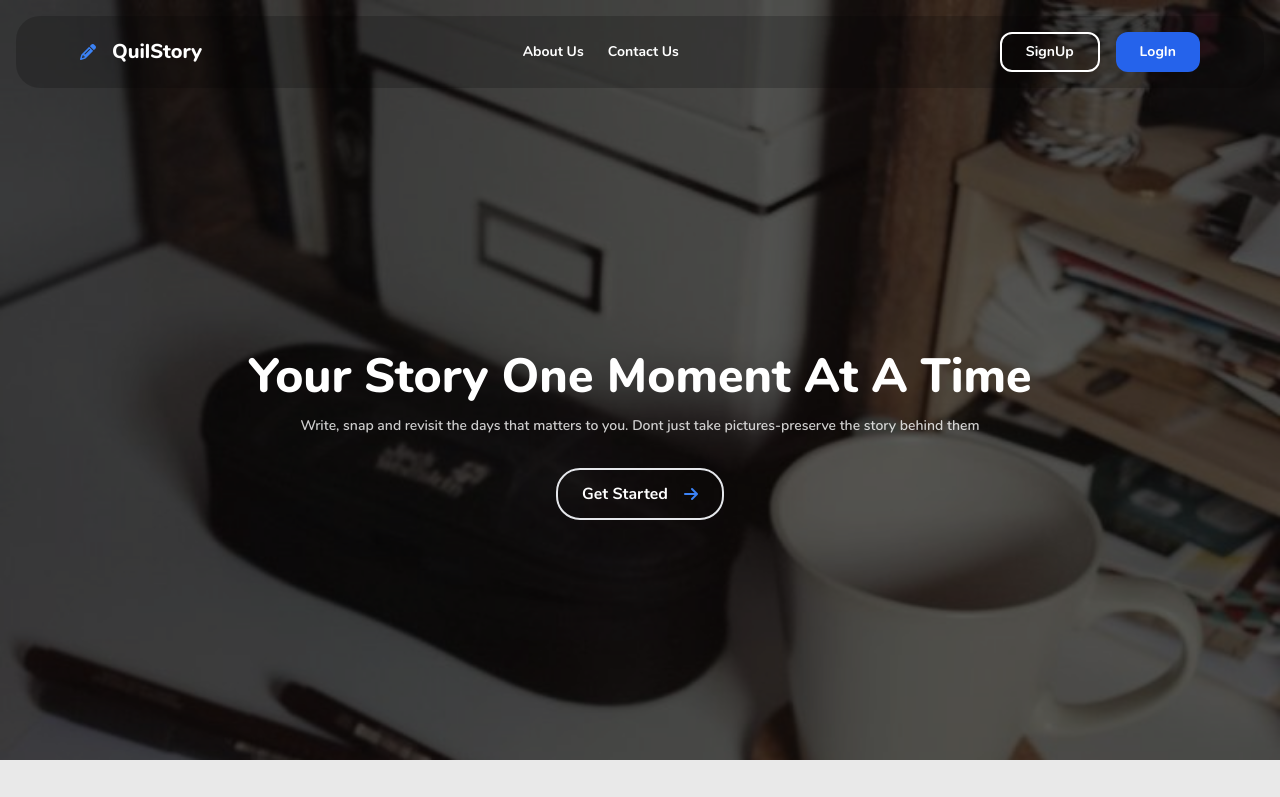
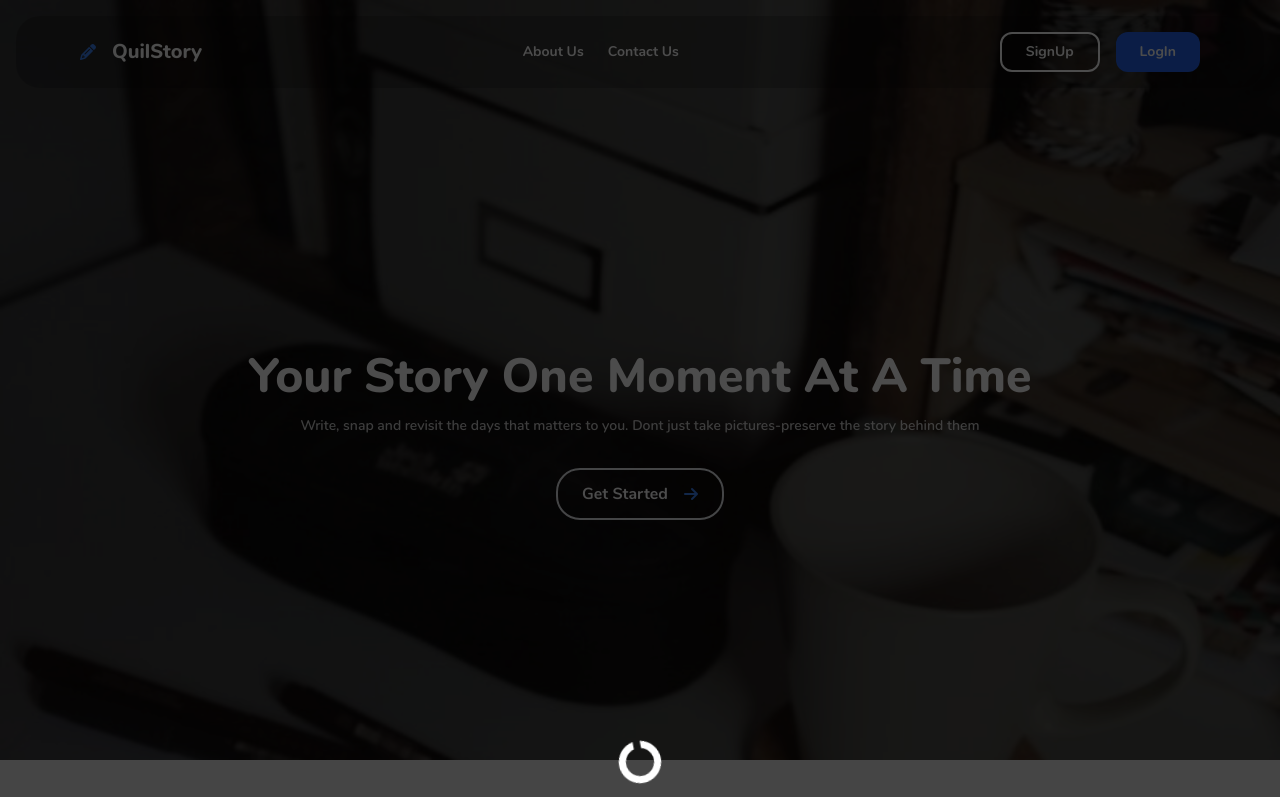
Before and after one commit to overcomer-v/quilstory, a React (Vite) app: page / in a window 1280 px wide. Shown: the top 797 px of the page. Built offline with nearby package versions, Linux system fonts and the light colour scheme.

Commit message:
Fix Supabase google O  authentication error

```diff
--- a/src/contexts/AuthContext.jsx
+++ b/src/contexts/AuthContext.jsx
@@ -31,7 +31,7 @@ export function AuthContextProvider({ children }) {
           setUserName(data[0].username);
         });
         }}
-        alert(user);
+        alert(data.session,user);
       setLoading(false);
     });
 
@@ -56,7 +56,8 @@ export function AuthContextProvider({ children }) {
           setUserName(data[0].username);
         });
         }}
-        alert(user);
+
+        alert(session,user);
         setLoading(false);
         console.log(session?.user);
       }
--- a/src/pages/FrontPage.jsx
+++ b/src/pages/FrontPage.jsx
@@ -19,7 +19,7 @@ export function FrontPage() {
 
   return (
     <div className="relative">
-      {loading ? (
+      {loading || !currentUser ? (
         <div className="bg-black z-50 bg-opacity-70 w-screen items-center justify-center h-full flex flex-col absolute">
           <Spinner className={"h-14 w-14 "}></Spinner>
           <div className="mt-1 text-white">Getting Accounts...</div>
```
